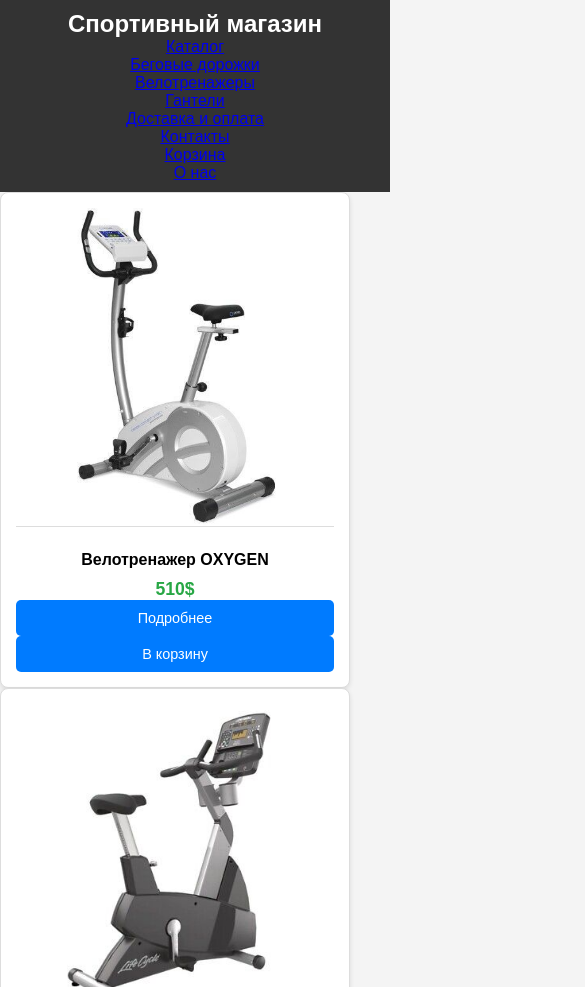
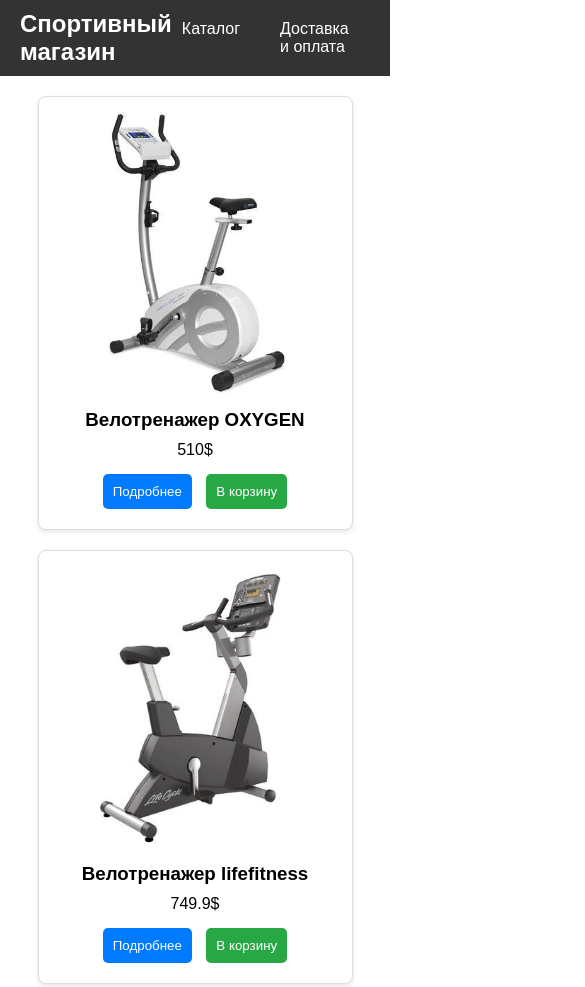
Before and after one commit to Blistyavi/testshop, a plain HTML site: page index.html in a window 390 px wide. Shown: the top 987 px of the page, 585 px wide, since content can reach past the window. Drawn offline with Linux system fonts and the light colour scheme.

Commit message:
end commit

```diff
--- a/index.html
+++ b/index.html
@@ -13,95 +13,116 @@
 
         body {
             font-family: Arial, sans-serif;
-            background-color: #f4f4f4;
         }
 
         header {
             background-color: #333;
             color: white;
-            padding: 10px;
-            text-align: center;
+            padding: 10px 20px;
         }
 
-        header h1 {
-            margin: 0;
+        header nav {
+            display: flex;
+            justify-content: space-between;
+            align-items: center;
         }
 
-        .catalog {
+        header ul {
+            list-style: none;
+            display: flex;
+            gap: 20px;
+        }
+
+        header ul li {
+            position: relative;
+        }
+
+        header ul li a {
+            color: white;
+            text-decoration: none;
+            padding: 5px 10px;
+            display: block;
+        }
+
+        header ul li a:hover {
+            background-color: #444;
+        }
+
+        header ul li ul {
+            display: none;
+            position: absolute;
+            top: 100%;
+            left: 0;
+            background-color: #444;
+            padding: 10px 0;
+            list-style: none;
+            z-index: 1000;
+        }
+
+        header ul li:hover ul {
+            display: block;
+        }
+
+        header ul li ul li a {
+            padding: 5px 20px;
+        }
+
+        .products {
     display: flex;
     flex-wrap: wrap;
+    gap: 20px;
     justify-content: center;
-            gap: 20px;
     padding: 20px;
 }
 
 .product {
-            background-color: #fff;
+    background: #fff;
     border: 1px solid #ddd;
     border-radius: 8px;
+    box-shadow: 0 2px 5px rgba(0, 0, 0, 0.1);
+    overflow: hidden;
+    text-align: center;
     width: 300px;
     padding: 15px;
-            text-align: center;
-            box-shadow: 0 2px 5px rgba(0, 0, 0, 0.1);
-            transition: transform 0.3s ease;
-        }
-
-        .product:hover {
-            transform: scale(1.05);
 }
 
 .product img {
     width: 100%;
     height: auto;
-            margin-bottom: 10px;
-            border-bottom: 1px solid #ddd;
+    object-fit: cover;
 }
 
-        .product h3 {
-            font-size: 1.2em;
+.product h3, .product p {
     margin: 10px 0;
 }
 
-        .product p {
-            font-size: 1.1em;
-            color: #28a745;
-            font-weight: bold;
+button {
+    padding: 10px;
+    border: none;
+    color: white;
+    border-radius: 5px;
+    cursor: pointer;
+    margin: 5px;
 }
 
-        button {
+.details {
     background-color: #007bff;
-            color: #fff;
-            border: none;
-            border-radius: 5px;
-            padding: 10px 15px;
-            cursor: pointer;
-            transition: background 0.3s ease;
 }
 
-        button:hover {
-            background-color: #0056b3;
+.cart {
+    background-color: #28a745;
 }
 
-        /* Адаптивный дизайн */
+/* Адаптив под мобильные устройства */
 @media (max-width: 768px) {
-            .catalog {
-                gap: 15px;
+    .products {
+        flex-direction: column;
+        align-items: center;
     }
 
     .product {
         width: 90%;
-                max-width: 350px;
-            }
-        }
-
-        @media (max-width: 480px) {
-            .product h3 {
-                font-size: 1em;
-            }
-
-            button {
-                width: 100%;
-                font-size: 0.9em;
+        max-width: 400px;
     }
 }
     </style>
```
Also changed, not shown: beg.html (+68 -47 lines), gant.html (+68 -47 lines). Lines whose indentation alone changed are shown as unchanged.
